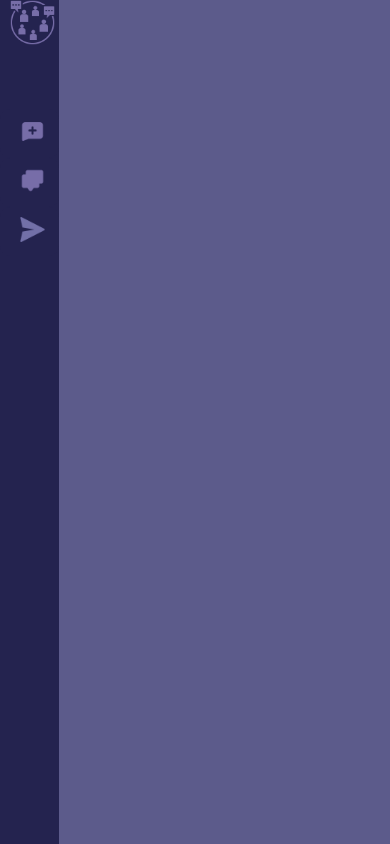
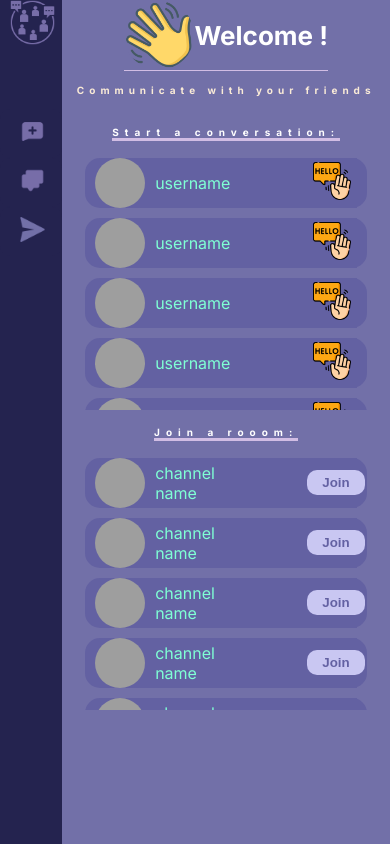
Before and after one commit to soufiane-amt/ft_transcendance, a Next.js app: page /chat in a window 390 px wide. Built offline with nearby package versions, Linux system fonts and the light colour scheme.

Commit message:
welcoming page is created

```diff
--- /dev/null
+++ b/src/app/chat/page.module.css
@@ -0,0 +1,3 @@
+.initial_arranging{
+    display: flex;
+}
--- a/src/app/chat/page.tsx
+++ b/src/app/chat/page.tsx
@@ -4,15 +4,16 @@ import { ChatLeftBar } from '../components/ChatLeftBar/ChatLeftBar'
 import { UserInitiativeTalk } from '../components/WelcomingPage/UserInitiativeTalk/UserInitiativeTalk'
 import { WelcomingPage } from '../components/WelcomingPage/WelcomingPage'
 // import { UserInitiativeTalk } from '../../components/WelcomingPage/UserInitiativeTalk/UserInitiativeTalk.1'
-
+import style from './page.module.css';
 
 
 
 export default function page() {
 
   return (
-    <>
-        <ChatLeftBar/>
-    </>
+    <div className={style.initial_arranging}>
+      <ChatLeftBar/>
+      <WelcomingPage/>
+    </div>
     )
 }
--- a/src/app/components/ChatLeftBar/ChatLeftBar.module.css
+++ b/src/app/components/ChatLeftBar/ChatLeftBar.module.css
@@ -1,9 +1,11 @@
 .chat_left_bar__side_bar{
     display: flex;
     flex-direction: column;
+    background-color: #24234F;
+    width: 18vw;
+    position: sticky;
+    top: 0;
     height: 100vh;
-    background-color: #24234F;
-    width: 20vw;
 }
 
 .chat_space{
@@ -31,7 +33,7 @@
 @media (max-width:650px)
 {
     .chat_left_bar__side_bar{
-        width: 15vw;
+        width: 16vw;
     }
     .chat_space__name{
         display: none;
--- a/src/app/components/WelcomingPage/UserInitiativeTalk/UserInitiativeTalk.tsx
+++ b/src/app/components/WelcomingPage/UserInitiativeTalk/UserInitiativeTalk.tsx
@@ -1,5 +1,5 @@
 import style from './UserInitiativeTalk.module.css';
-import helloIcon from '../../../images/icons/CreateChannel/hello.png';
+import helloIcon from '../../../../../public/images/icons/CreateChannel/hello.png';
 
 export interface UserInitiativeTalkProps
 {
--- a/src/app/components/WelcomingPage/WelcomeSection/WelcomeSection.module.css
+++ b/src/app/components/WelcomingPage/WelcomeSection/WelcomeSection.module.css
@@ -25,3 +25,14 @@
     font-weight: bolder;
     color: antiquewhite;
 }
+
+@media (max-width:650px)
+{
+    .welcome_section{
+        font-size: small   ;
+    }
+
+    .welcome_section_instrucation{
+        font-size: x-small;
+    }
+}
--- a/src/app/components/WelcomingPage/WelcomingPage.module.css
+++ b/src/app/components/WelcomingPage/WelcomingPage.module.css
@@ -1,5 +1,6 @@
 .welcoming_page{
     background-color: #7270A8;
+    width: 84vw;
 }
 
 .user_initiative_talks,  .channel_joins  {
@@ -25,3 +26,10 @@
     letter-spacing: 6px;
     border-bottom: 3px solid rgb(209, 189, 228);
 }
+
+@media (max-width:650px)
+{
+    .welcoming_page_talks__title{
+        font-size: x-small;
+    }
+}
--- a/src/app/globals.css
+++ b/src/app/globals.css
@@ -35,7 +35,6 @@
 
 html,
 body,ul {
-  background-color: #5C5B8B ;
   padding: 0;
   margin: 0;
   font-family: -apple-system, BlinkMacSystemFont, Segoe UI, Roboto, Oxygen,
```
